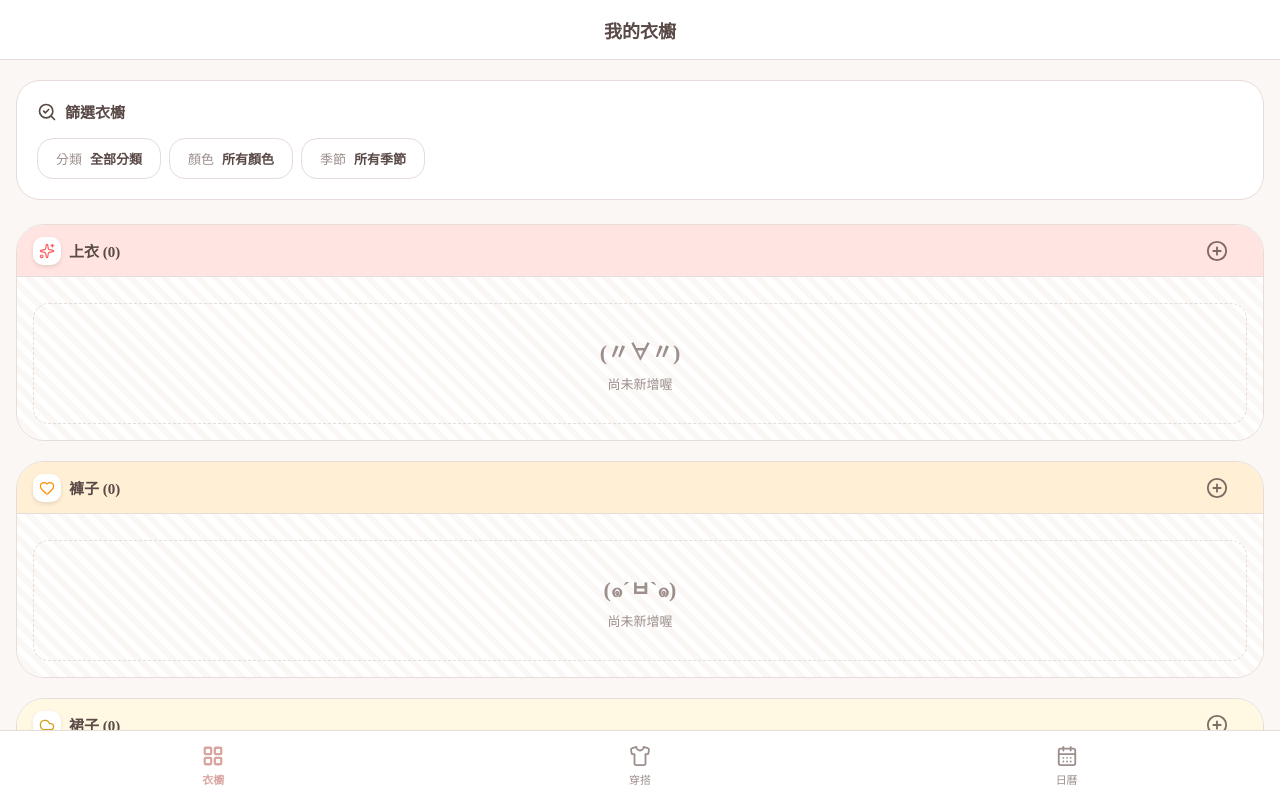
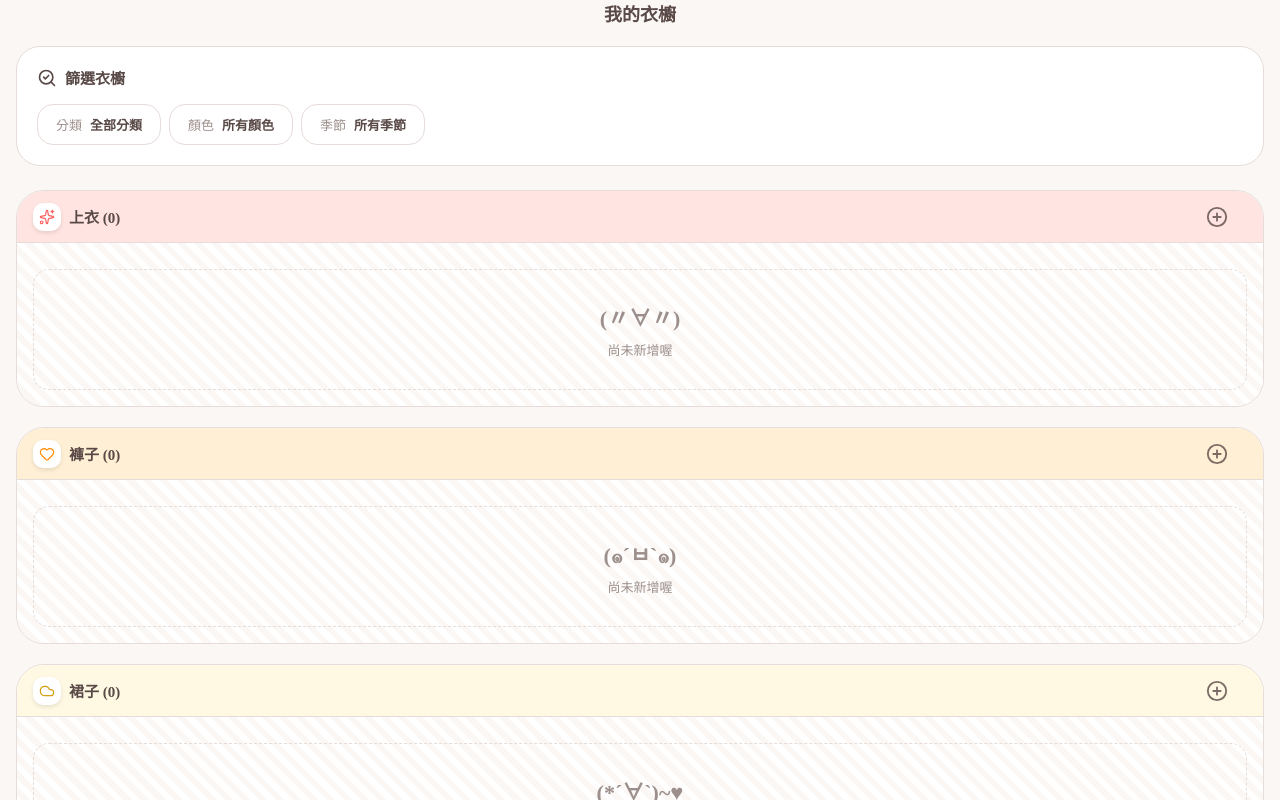
Before and after one commit to tzuhui0507/my-closet-pwa, a React (Vite) app: page / in a window 1280 px wide. Shown: the top 800 px of the page. Built offline with nearby package versions, Linux system fonts and the light colour scheme.

Commit message:
fix pwa start_url

```diff
--- a/src/App.css
+++ b/src/App.css
@@ -1,42 +1,64 @@
+/* app.css */
 #root {
-  /* 移除原本的 padding-top 和 padding-bottom */
   min-height: 100vh;
+  /* 這裡改用 min-height: -webkit-fill-available 確保在 iOS 更精準 */
+  min-height: -webkit-fill-available;
   display: flex;
   flex-direction: column;
   margin: 0;
-  padding: 0; /* 改為 0，讓背景色鋪滿全螢幕 */
+  padding: 0;
 }
 
-/* 頂部 Header：從動態島下方開始 */
+/* 頂部 Header：背景會填滿到動態島後方 */
 .header {
   position: sticky;
   top: 0;
   z-index: 1000;
+  width: 100%;
   background-color: var(--color-bg);
-  /* 關鍵：只在內部加上避開動態島的填充 */
+  /* 將文字推到安全區下方，但背景色維持在最頂端 */
   padding-top: env(safe-area-inset-top);
   border-bottom: 1px solid var(--color-border);
+  /* 確保 Header 內容垂直置中且有呼吸感 */
+  display: flex;
+  align-items: center;
+  justify-content: center;
+  height: calc(44px + env(safe-area-inset-top));
 }
 
-/* 底部 TabBar：模仿 IG 效果 */
+/* 底部 TabBar：背景完全到底部，內容避開小白條 */
 .tab-bar {
   position: fixed;
   bottom: 0;
   left: 0;
   right: 0;
   z-index: 1000;
+  width: 100%;
   background-color: var(--color-surface);
-  /* 關鍵：透過 padding 讓圖示避開底線，但背景延伸到底部 */
+  /* 關鍵：背景延伸到底部，圖示向上推開安全距離 */
   padding-bottom: env(safe-area-inset-bottom);
-  height: calc(50px + env(safe-area-inset-bottom)); /* 總高度包含安全區 */
+  /* IG 風格的高度：基準 50px + 安全區 */
+  height: calc(50px + env(safe-area-inset-bottom));
   display: flex;
-  align-items: center; /* 讓圖示在剩餘空間置中 */
+  justify-content: space-around;
+  align-items: center;
   border-top: 1px solid var(--color-border);
 }
 
-/* 內容區塊 */
+/* 內容區塊：確保不會被固定的 header 和 tab-bar 擋住內容 */
 .main-content {
   flex: 1;
-  /* 確保內容不會被 fixed 的 TabBar 擋住 */
-  padding-bottom: calc(60px + env(safe-area-inset-bottom));
+  width: 100%;
+  /* 頂部留出 Header 的高度 */
+  padding-top: 10px;
+  /* 底部留出 TabBar 的空間，避免最後一個卡片被擋住 */
+  padding-bottom: calc(70px + env(safe-area-inset-bottom));
 }
+
+.card {
+  background: var(--color-surface);
+  border-radius: var(--radius-card);
+  padding: 1.5rem;
+  margin: 1rem;
+  border: 1px solid var(--color-border);
+}
--- a/src/App.jsx
+++ b/src/App.jsx
@@ -7,7 +7,7 @@ import OutfitPage from './pages/OutfitPage'
 import ItemDetailPage from './pages/ItemDetailPage'
 import CalendarPage from './pages/CalendarPage'
 
-/* ===== 常數定義 ===== */
+/* ===== 常數定義 (保持不變) ===== */
 const CATEGORY_ORDER = [
   { key: 'top', label: '上衣' },
   { key: 'bottom', label: '褲子' },
@@ -16,116 +16,74 @@ const CATEGORY_ORDER = [
   { key: 'shoes', label: '鞋子' },
   { key: 'bag', label: '包包' }
 ]
-const CATEGORY_LABEL = {
-  top: '上衣', bottom: '褲子', skirt: '裙子',
-  outer: '外套', shoes: '鞋子', bag: '包包'
-}
-const COLOR_LABEL = {
-  black: '黑色', white: '白色', gray: '灰色',
-  blue: '藍色', red: '紅色', green: '綠色',
-  brown: '棕色', beige: '米色', pink: '粉色',
-  purple: '紫色', yellow: '黃色', orange: '橘色'
-}
-const SEASON_LABEL = {
-  spring: '春天', summer: '夏天', fall: '秋天',
-  winter: '冬天', all: '四季'
-}
+const CATEGORY_LABEL = { top: '上衣', bottom: '褲子', skirt: '裙子', outer: '外套', shoes: '鞋子', bag: '包包' }
+const COLOR_LABEL = { black: '黑色', white: '白色', gray: '灰色', blue: '藍色', red: '紅色', green: '綠色', brown: '棕色', beige: '米色', pink: '粉色', purple: '紫色', yellow: '黃色', orange: '橘色' }
+const SEASON_LABEL = { spring: '春天', summer: '夏天', fall: '秋天', winter: '冬天', all: '四季' }
 
 function App() {
-  /* ===== 狀態控制 ===== */
+  /* ===== 狀態控制 (保持不變) ===== */
   const [items, setItems] = useState([])
   const [selected, setSelected] = useState(null)
   const [mode, setMode] = useState('closet')
   const [isEditing, setIsEditing] = useState(false)
-
   const [outfits, setOutfits] = useState(() => {
-    const saved = localStorage.getItem('closet-outfits')
-    return saved ? JSON.parse(saved) : [{ id: '1', name: '我的第一套', items: [], preview: null }]
-  })
+    const saved = localStorage.getItem('closet-outfits');
+    return saved ? JSON.parse(saved) : [{ id: '1', name: '我的第一套', items: [], preview: null }];
+  });
   const [currentOutfitId, setCurrentOutfitId] = useState(null)
-
   const [calendarLogs, setCalendarLogs] = useState(() => {
-    const saved = localStorage.getItem('closet-calendar')
-    return saved ? JSON.parse(saved) : {}
-  })
-
+    const saved = localStorage.getItem('closet-calendar');
+    return saved ? JSON.parse(saved) : {};
+  });
   const [filter, setFilter] = useState('all');
   const [colorFilter, setColorFilter] = useState([]);
   const [seasonFilter, setSeasonFilter] = useState([]);
 
-  /* ===== 資料持久化 ===== */
+  /* ===== 資料持久化 & 處理邏輯 (保持不變) ===== */
   useEffect(() => {
     const saved = localStorage.getItem('closet-items')
     if (saved) setItems(JSON.parse(saved))
   }, [])
+  function saveItems(next) { setItems(next); localStorage.setItem('closet-items', JSON.stringify(next)); }
+  function saveOutfits(next) { setOutfits(next); localStorage.setItem('closet-outfits', JSON.stringify(next)); }
+  function saveCalendarLogs(next) { setCalendarLogs(next); localStorage.setItem('closet-calendar', JSON.stringify(next)); }
 
-  function saveItems(next) {
-    setItems(next)
-    localStorage.setItem('closet-items', JSON.stringify(next))
-  }
-
-  function saveOutfits(next) {
-    setOutfits(next)
-    localStorage.setItem('closet-outfits', JSON.stringify(next))
-  }
-
-  function saveCalendarLogs(next) {
-    setCalendarLogs(next)
-    localStorage.setItem('closet-calendar', JSON.stringify(next))
-  }
-
-  /* ===== 圖片處理邏輯 ===== */
   function handleAdd(e, categoryKey) {
-    const file = e.target.files[0]
-    if (!file) return
-    const reader = new FileReader()
+    const file = e.target.files[0]; if (!file) return;
+    const reader = new FileReader();
     reader.onload = () => {
-      const img = new Image()
-      img.src = reader.result
+      const img = new Image(); img.src = reader.result;
       img.onload = () => {
-        const canvas = document.createElement('canvas')
-        const MAX_WIDTH = 800
-        let width = img.width, height = img.height
+        const canvas = document.createElement('canvas');
+        const MAX_WIDTH = 800; let width = img.width, height = img.height;
         if (width > MAX_WIDTH) { height *= MAX_WIDTH / width; width = MAX_WIDTH; }
         canvas.width = width; canvas.height = height;
-        const ctx = canvas.getContext('2d');
-        ctx.drawImage(img, 0, 0, width, height);
+        const ctx = canvas.getContext('2d'); ctx.drawImage(img, 0, 0, width, height);
         const compressedDataUrl = canvas.toDataURL('image/jpeg', 0.7);
-        const newItem = { id: crypto.randomUUID(), original: compressedDataUrl, cutout: compressedDataUrl, category: categoryKey, color: null, seasons: [] }
-        const next = [newItem, ...items];
-        saveItems(next);
-        setSelected(newItem);
+        const newItem = { id: crypto.randomUUID(), original: compressedDataUrl, cutout: compressedDataUrl, category: categoryKey, color: null, seasons: [] };
+        const next = [newItem, ...items]; saveItems(next); setSelected(newItem);
       }
     }
-    reader.readAsDataURL(file)
+    reader.readAsDataURL(file);
   }
 
   function removeBackground(item) {
-    const img = new Image()
-    img.src = item.original
+    const img = new Image(); img.src = item.original;
     img.onload = () => {
-      const canvas = document.createElement('canvas')
+      const canvas = document.createElement('canvas');
       canvas.width = img.width; canvas.height = img.height;
-      const ctx = canvas.getContext('2d');
-      ctx.drawImage(img, 0, 0);
+      const ctx = canvas.getContext('2d'); ctx.drawImage(img, 0, 0);
       const imageData = ctx.getImageData(0, 0, canvas.width, canvas.height);
       const data = imageData.data;
-      for (let i = 0; i < data.length; i += 4) {
-        if (data[i] > 240 && data[i + 1] > 240 && data[i + 2] > 240) data[i + 3] = 0;
-      }
+      for (let i = 0; i < data.length; i += 4) { if (data[i] > 240 && data[i + 1] > 240 && data[i + 2] > 240) data[i + 3] = 0; }
       ctx.putImageData(imageData, 0, 0);
       const result = canvas.toDataURL('image/png');
       const next = items.map(i => i.id === item.id ? { ...i, cutout: result } : i);
-      saveItems(next);
-      setSelected({ ...item, cutout: result });
+      saveItems(next); setSelected({ ...item, cutout: result });
     }
   }
 
-  const handleEditOutfitFromCalendar = (outfit) => {
-    setCurrentOutfitId(outfit.id);
-    setMode('outfit');
-    setIsEditing(true);
-  };
+  const handleEditOutfitFromCalendar = (outfit) => { setCurrentOutfitId(outfit.id); setMode('outfit'); setIsEditing(true); };
 
   /* ===== 渲染控制 ===== */
   if (selected) {
@@ -139,45 +97,22 @@ function App() {
     )
   }
 
-  // 使用 CSS 變數定義 UI 色彩
   const themeActive = 'var(--color-primary)';
   const inactiveColor = 'var(--color-text-sub)';
 
   return (
-    <div style={{
-      display: 'flex', flexDirection: 'column',
-      height: '100vh', width: '100vw',
-      overflow: 'hidden',
-      backgroundColor: 'var(--color-bg)', position: 'fixed', top: 0, left: 0,
-      transition: 'background-color 0.3s ease'
-    }}>
-
-      {/* 1. 唯一的固定 Header */}
+    <div id="root">
+      {/* 1. Header：套用 CSS Class 以支援 Safe Area */}
       {!isEditing && (
-        <header style={{
-          height: 60, flexShrink: 0,
-          background: 'var(--color-surface)',
-          borderBottom: '1px solid var(--color-border)',
-          display: 'flex',
-          alignItems: 'center', padding: '0 16px', zIndex: 100,
-          transition: 'background-color 0.3s ease'
-        }}>
-          <div style={{ width: 48 }}></div>
+        <header className="header">
           <div style={{ flex: 1, textAlign: 'center', fontWeight: 800, fontSize: 18, color: 'var(--color-text-main)' }}>
             {mode === 'closet' ? '我的衣櫥' : mode === 'outfit' ? '我的穿搭' : '穿搭日曆'}
           </div>
-          <div style={{ width: 48 }}></div>
         </header>
       )}
 
-      {/* 2. 唯一的捲動內容區 */}
-      <main style={{
-        flex: 1,
-        minHeight: 0,
-        overflowY: isEditing ? 'hidden' : 'auto',
-        WebkitOverflowScrolling: 'touch',
-        position: 'relative'
-      }}>
+      {/* 2. Content Area：使用 main-content class */}
+      <main className="main-content" style={{ overflowY: isEditing ? 'hidden' : 'auto' }}>
         {mode === 'closet' && (
           <ClosetPage
             items={items} setSelected={setSelected} handleAdd={handleAdd}
@@ -199,21 +134,11 @@ function App() {
             setCalendarLogs={saveCalendarLogs} onEditOutfit={handleEditOutfitFromCalendar}
           />
         )}
-
-        {/* 底部墊片：確保內容捲到底時在 TabBar 上方 */}
-        {!isEditing && <div style={{ height: 70 }} />}
       </main>
 
-      {/* 3. 固定 Tab Bar */}
+      {/* 3. Tab Bar：套用 tab-bar class */}
       {!isEditing && (
-        <footer style={{
-          height: 70, flexShrink: 0,
-          borderTop: '1px solid var(--color-border)',
-          backgroundColor: 'var(--color-surface)',
-          paddingBottom: 'env(safe-area-inset-bottom)',
-          display: 'flex', justifyContent: 'space-around', alignItems: 'center', zIndex: 100,
-          transition: 'background-color 0.3s ease'
-        }}>
+        <footer className="tab-bar">
           <button onClick={() => setMode('closet')} style={{ display: 'flex', flexDirection: 'column', alignItems: 'center', gap: 4, background: 'none', border: 'none', cursor: 'pointer', width: '33%', color: mode === 'closet' ? themeActive : inactiveColor }}>
             <LayoutGrid size={22} strokeWidth={mode === 'closet' ? 2.5 : 2} />
             <span style={{ fontSize: '11px', fontWeight: mode === 'closet' ? '700' : '500' }}>衣櫥</span>
--- a/src/index.css
+++ b/src/index.css
@@ -1,17 +1,20 @@
+/* index.css */
 /* ===== Reset / Base ===== */
 * {
   box-sizing: border-box;
-  -webkit-tap-highlight-color: transparent; /* 移除手機點擊藍色高亮 */
+  -webkit-tap-highlight-color: transparent;
 }
 
 html, body {
+  /* 確保高度撐滿且不鎖死滾動 */
   height: 100%;
   margin: 0;
   padding: 0;
-  /* 移除 overflow: hidden 和 position: fixed，否則安全區域無效 */
   background: var(--color-bg);
   color: var(--color-text-main);
   transition: background-color 0.3s ease, color 0.3s ease;
+  /* 解決 iOS 彈性滾動背景變色的問題 */
+  -webkit-overflow-scrolling: touch;
 }
 
 /* ===== Global Variables ===== */
```
